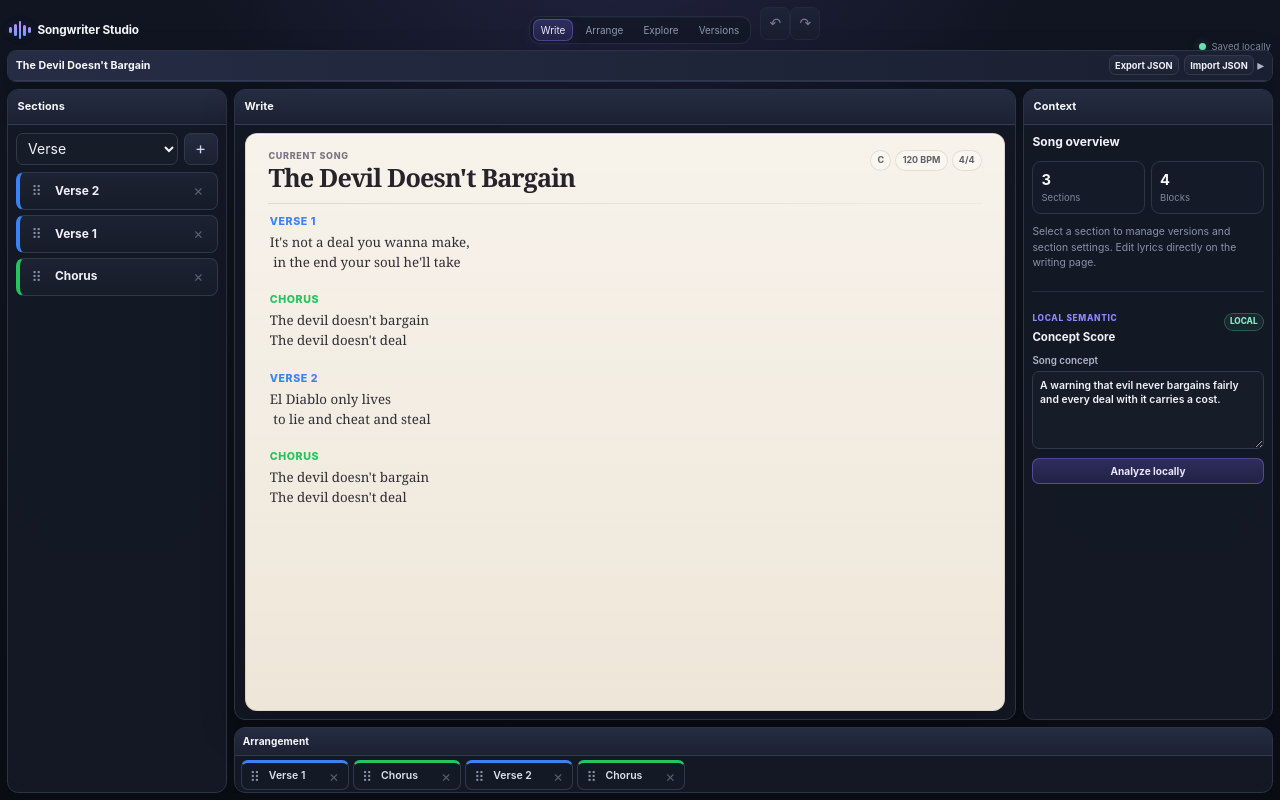
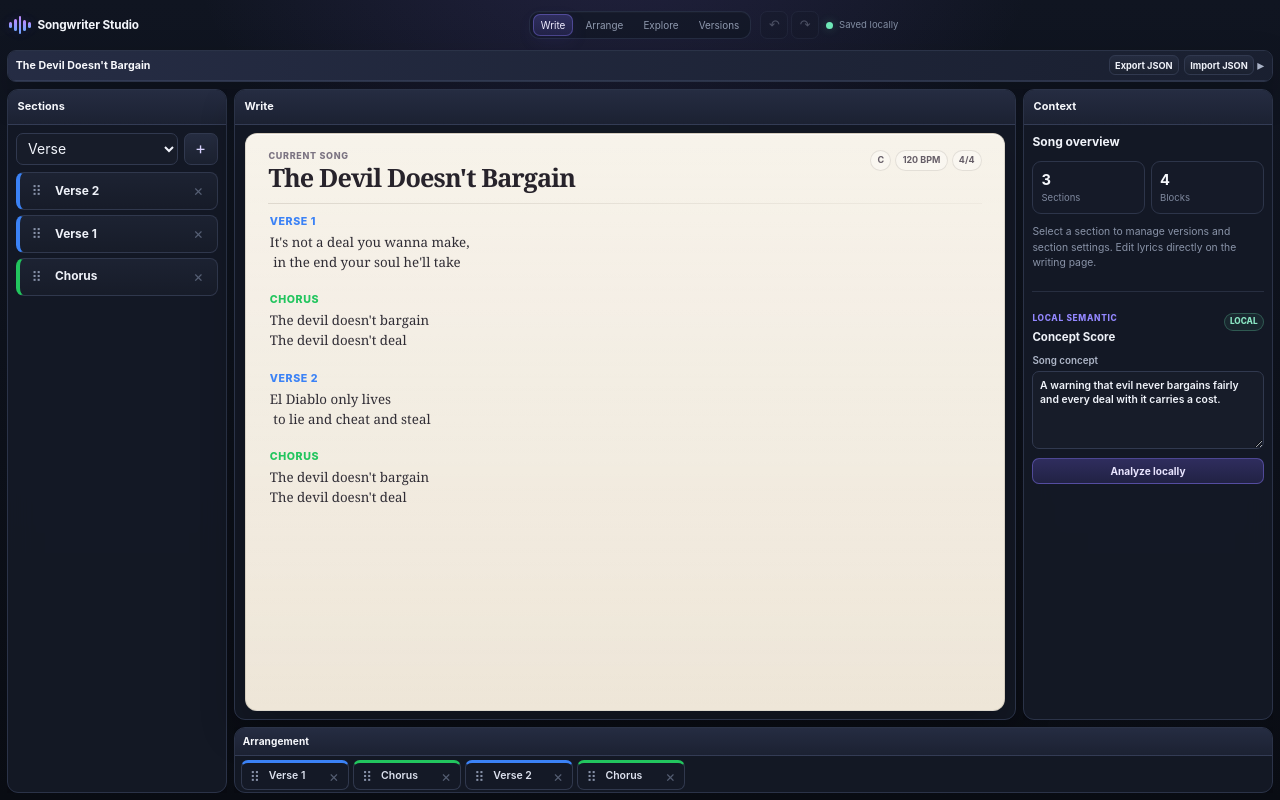
Before and after one commit to dstancomb3/Songwriter-Studio, a React (Vite) app: page / in a window 1280 px wide. Built offline with nearby package versions, Linux system fonts and the light colour scheme.

Commit message:
Style undo redo controls

```diff
--- a/src/index.css
+++ b/src/index.css
@@ -3849,3 +3849,49 @@ h4 {
   font-family: ui-monospace, "Cascadia Code", monospace;
   font-size: 0.51rem;
 }
+
+
+/* Global undo / redo */
+
+.studio-header__actions {
+  display: flex;
+  align-items: center;
+  gap: 0.5rem;
+}
+
+.studio-history-controls {
+  display: flex;
+  align-items: center;
+  gap: 0.2rem;
+}
+
+.studio-history-controls button {
+  width: 28px;
+  height: 28px;
+  display: grid;
+  place-items: center;
+  padding: 0;
+  border: 1px solid #30384d;
+  border-radius: 7px;
+  background: rgba(20, 25, 38, 0.74);
+  color: #aeb6c7;
+  font-size: 0.92rem;
+  line-height: 1;
+}
+
+.studio-history-controls button:hover:not(:disabled) {
+  border-color: rgba(139, 124, 255, 0.44);
+  background: rgba(139, 124, 255, 0.08);
+  color: #ddd8ff;
+}
+
+.studio-history-controls button:disabled {
+  opacity: 0.34;
+  cursor: default;
+}
+
+@media (max-width: 900px) {
+  .studio-history-controls {
+    display: none;
+  }
+}
```
